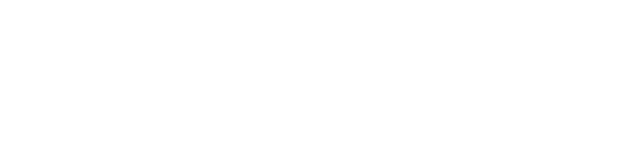
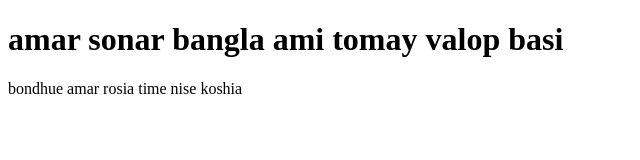
Before and after one commit to saiful141621/my-fifth-repo, a plain HTML site: page index.html in a window 1280 px wide. Shown: the whole page, without its empty margins (0-640 px from the left). Drawn offline with Linux system fonts and the light colour scheme.

Commit message:
first parcel

```diff
--- a/index.html
+++ b/index.html
@@ -7,6 +7,7 @@
     <title>my fifth repo </title>
 </head>
 <body>
-
+    <h1>amar sonar bangla ami tomay valop basi</h1>
+    <p>bondhue amar rosia time nise koshia</p>
 </body>
 </html>
```
